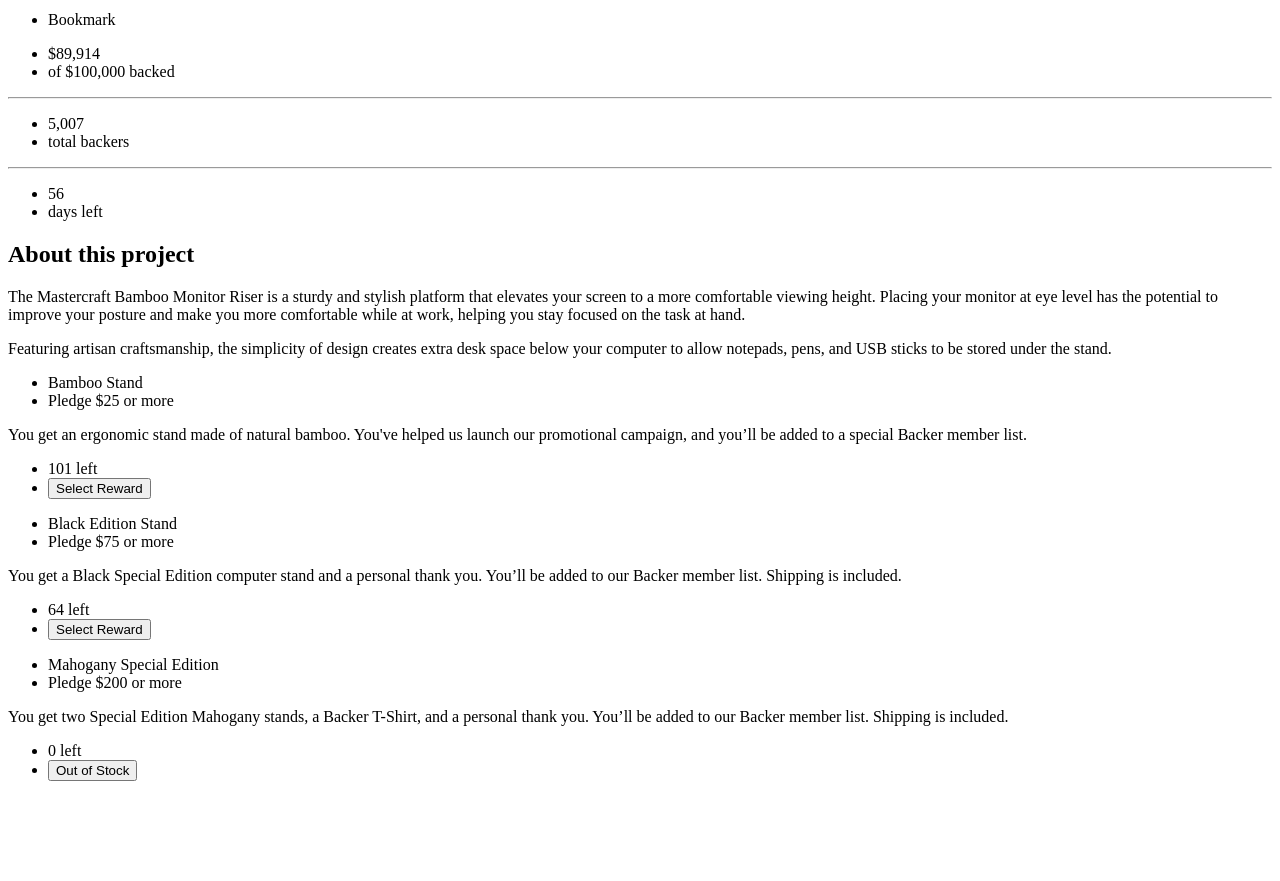
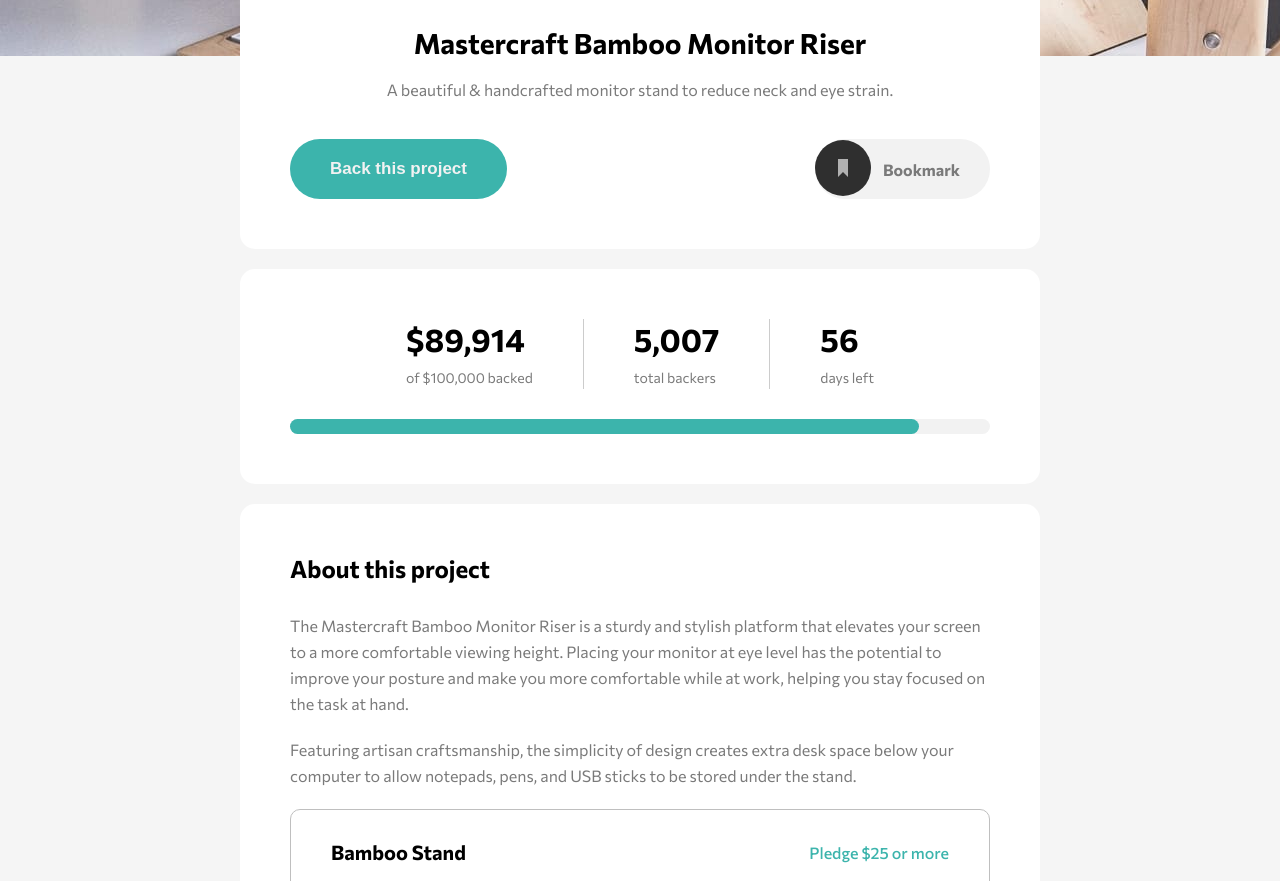
Before and after one commit to DarkPsycho0/Crowdfunding-product-page, a plain HTML site: page index.html in a window 1280 px wide. Shown: the part 344-1225 px from the top of the page. Before the commit the page ends 1141 px from the top, so only its background shows below. Drawn offline with Linux system fonts and the light colour scheme.

Commit message:
desktop style pronto

```diff
--- a/index.html
+++ b/index.html
@@ -31,9 +31,11 @@
 
         <section class="cards">
             <div class="card product">
-                <img src="./src/images/logo-mastercraft.svg" alt="product-logo">
+                <img class="product-logo" src="./src/images/logo-mastercraft.svg" alt="product-logo">
                 <h2 class="product-name">Mastercraft Bamboo Monitor Riser</h2>
                 <p class="description">A beautiful & handcrafted monitor stand to reduce neck and eye strain.</p>
+                <div>
+                    <button>Back this project</button>
                     <ul>
                         <li><img src="./src/images/icon-bookmark.svg" alt="icon-bookmark"></li>
                         <li>
@@ -41,18 +43,19 @@
                         </li>
                     </ul>
                 </div>
-            <div class="card">
+            </div>
+            <div class="card numbers">
                 <div class="project-numbers">
                     <ul class="raised">
                         <li>$89,914</li>
                         <li>of $100,000 backed</li>
                     </ul>
-                    <hr>
+                    <div></div>
                     <ul class="backers">
                         <li>5,007</li>
                         <li>total backers</li>
                     </ul>
-                    <hr>
+                    <div></div>
                     <ul class="days-left">
                         <li>56</li>
                         <li>days left</li>
@@ -63,23 +66,25 @@
                 </div>
             </div>
 
-            <div class="about">
+            <div class="card about">
                 <h2>About this project</h2>
                 <p>The Mastercraft Bamboo Monitor Riser is a sturdy and stylish platform that elevates your screen
                     to a more comfortable viewing height. Placing your monitor at eye level has the potential to improve
                     your posture and make you more comfortable while at work, helping you stay focused on the task at
                     hand.</p>
-                <p> Featuring artisan craftsmanship, the simplicity of design creates extra desk space below your computer
+                <p> Featuring artisan craftsmanship, the simplicity of design creates extra desk space below your
+                    computer
                     to allow notepads, pens, and USB sticks to be stored under the stand.</p>
                 <div class="version">
                     <ul>
                         <li class="version-name">Bamboo Stand</li>
                         <li class="price">Pledge $25 or more</li>
                     </ul>
-                        <p class="version-description">  You get an ergonomic stand made of natural bamboo. You've helped us launch our promotional campaign, and
+                    <p class="version-description"> You get an ergonomic stand made of natural bamboo. You've helped us
+                        launch our promotional campaign, and
                         you’ll be added to a special Backer member list.</p>
                     <ul>
-                            <li class="remaining">101 left</li>
+                        <li class="remaining">101 <span>left</span></li>
                         <li><button>Select Reward</button></li>
                     </ul>
                 </div>
@@ -88,23 +93,25 @@
                         <li class="version-name">Black Edition Stand</li>
                         <li class="price">Pledge $75 or more</li>
                     </ul>
-                        <p class="version-description">You get a Black Special Edition computer stand and a personal thank you. You’ll be added to our Backer
+                    <p class="version-description">You get a Black Special Edition computer stand and a personal thank
+                        you. You’ll be added to our Backer
                         member list. Shipping is included.</p>
                     <ul>
-                            <li class="remaining">64 left</li>
+                        <li class="remaining">64 <span>left</span></li>
                         <li><button>Select Reward</button></li>
                     </ul>
                 </div>
-                    <div class="version">
+                <div class="version out-of-stock">
                     <ul>
                         <li class="version-name">Mahogany Special Edition</li>
                         <li class="price">Pledge $200 or more</li>
                     </ul>
-                        <p class="version-description">You get two Special Edition Mahogany stands, a Backer T-Shirt, and a personal thank you. You’ll be added
+                    <p class="version-description">You get two Special Edition Mahogany stands, a Backer T-Shirt, and a
+                        personal thank you. You’ll be added
                         to our Backer member list. Shipping is included.</p>
                     <ul>
-                            <li class="remaining">0 left</li>
-                            <li><button class="out-of-stock">Out of Stock</button></li>
+                        <li class="remaining">0 <span>left</span></li>
+                        <li><button>Out of Stock</button></li>
                     </ul>
                 </div>
             </div>
--- a/src/css/reset.css
+++ b/src/css/reset.css
@@ -0,0 +1,14 @@
+*{
+    padding: 0;
+    margin: 0;
+    box-sizing: border-box;
+}
+
+a{
+    color: inherit;
+    text-decoration: none;
+}
+
+li{
+    list-style: none;
+}
--- a/src/css/style.css
+++ b/src/css/style.css
@@ -0,0 +1,226 @@
+@import url('https://fonts.googleapis.com/css2?family=Commissioner:wght@400;500;700&display=swap');
+
+body{
+    font-family: 'Commissioner', sans-serif;
+    font-size: 16px;
+}
+
+.container{
+    display: flex;
+    flex-direction: column;
+    justify-content: flex-start;
+    align-items: center;
+    height: 2000px;
+    background-color: hsl(0, 0%, 96%);
+}
+
+.header{
+    display: flex;
+    justify-content: space-between;
+    align-items: flex-start;
+    width: 100%;
+    height: 400px;
+    padding: 60px 220px;
+    background-image: url(../images/image-hero-desktop.jpg);
+    background-repeat: no-repeat;
+    background-size: cover;
+}
+
+.header i{
+    display: none;
+}
+
+.menu{
+    display: flex;
+    gap: 30px;
+}
+
+.menu li{
+    color: hsl(0, 0%, 90%);
+    font-weight: 500;
+}
+
+.cards {
+    display: flex;
+    flex-direction: column;
+    position: absolute;
+    top: 300px;
+    width: 800px;
+    gap: 20px;
+}
+
+.card{
+    background-color: hsl(0, 0%, 100%);
+    padding: 50px;
+    border-radius: 15px;
+    display: flex;
+    flex-direction: column;
+    justify-content: center;
+    align-items: center;
+    height: 100%;
+}
+
+.card.product .product-logo{
+    position: absolute;
+    right: 372px;
+    top: -28px;
+}
+
+.card.product .product-name{
+    margin: 20px;
+    font-size: 28px;
+}
+
+.card.product .description{
+    color: hsl(0, 0%, 48%);
+    margin-bottom: 40px;
+}
+
+.card.product div{
+    display: flex;
+    width: 100%;
+    justify-content: space-between;
+}
+
+.card.product button{
+    padding: 20px 40px;
+    background-color: hsl(176, 50%, 47%);
+    border-radius: 50px;
+    border: none;
+    color: hsl(0, 0%, 95%);
+    font-size: 17px;
+    font-weight: 700;
+}
+
+.card.product ul{
+    display: flex;
+    justify-content: space-between;
+    align-items: center;
+    background-color: hsl(0, 0%, 95%);
+    border-radius: 40px;
+    width: 175px;
+}
+
+.card.product ul li p{
+    margin-right: 30px;
+    font-weight: 700;
+    color: hsl(0, 0%, 48%);
+}
+
+.card.numbers .project-numbers{
+    display: flex;
+}
+
+.card.numbers .bar{
+    background-color: hsl(0, 0%, 95%);
+    width: 100%;
+    height: 15px;
+    border-radius: 10px;
+    margin-top: 30px;
+}
+
+.card.numbers .percentage{
+    width: 89.914%;
+    height: 15px;
+    background-color: hsl(176, 50%, 47%);
+    border-radius: 10px;
+}
+
+.card.numbers .project-numbers ul li:first-child{
+    font-size: 32px;
+    font-weight: 700;
+    margin-bottom: 10px;
+}
+
+.card.numbers .project-numbers ul li:last-child{
+    font-size: 14px;
+    color: hsl(0, 0%, 48%);
+}
+
+.card.numbers .project-numbers div{
+    width: 1px;
+    height: 70px;
+    background-color: hsl(0, 0%, 80%);
+    margin: 0px 50px;
+}
+
+.card.about{
+    display: flex;
+    align-items: flex-start;
+}
+
+.card.about .version {
+    border: 1px solid hsl(0, 0%, 75%);
+    padding: 30px 40px;
+    border-radius: 10px;
+}
+
+.card.about .version ul{
+    display: flex;
+    justify-content: space-between;
+    align-items: center;
+}
+
+.card.about .version ul:first-child{
+    margin-bottom: 20px;
+}
+
+.card.about h2{
+    margin-bottom: 30px;
+}
+
+.card.about p{
+    color: hsl(0, 0%, 48%);
+    margin-bottom: 20px;
+    line-height: 26px;
+}
+
+.version-name{
+    font-size: 20px;
+    font-weight: 700;
+}
+
+.price{
+    color: hsl(176, 50%, 47%);
+    font-weight: 500;
+}
+
+.remaining{
+    display: flex;
+    align-items: center;
+    font-weight: 700;
+    font-size: 32px;
+}
+
+.remaining span{
+    font-weight: 400;
+    font-size: 16px;
+    margin-left: 3px;
+    color: hsl(0, 0%, 48%);
+}
+
+.version{
+    margin-bottom: 20px;
+}
+
+.version:last-child{
+    margin-bottom: 0px;
+}
+
+.card.about button{
+    padding: 15px 25px;
+    background-color: hsl(176, 50%, 47%);
+    border-radius: 50px;
+    border: none;
+    color: hsl(0, 0%, 95%);
+    font-size: 17px;
+    font-weight: 700;
+}
+
+.version.out-of-stock{
+    opacity: 60%;
+}
+
+.version.out-of-stock button{
+    background-color: hsl(0, 0%, 48%);
+}
```
Lines whose indentation alone changed are shown as unchanged.
